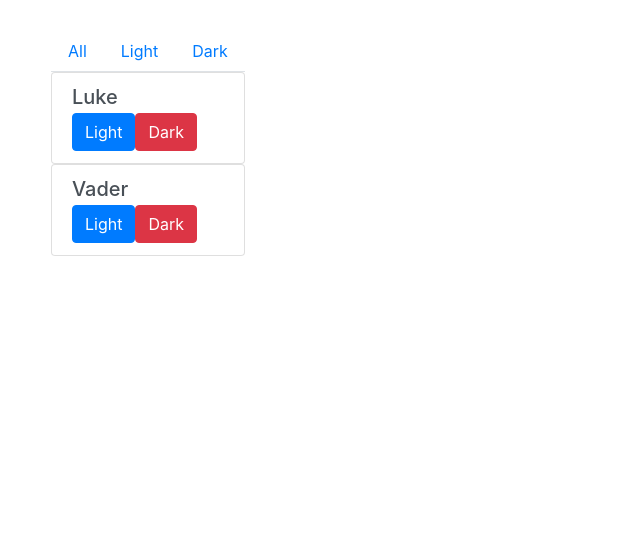
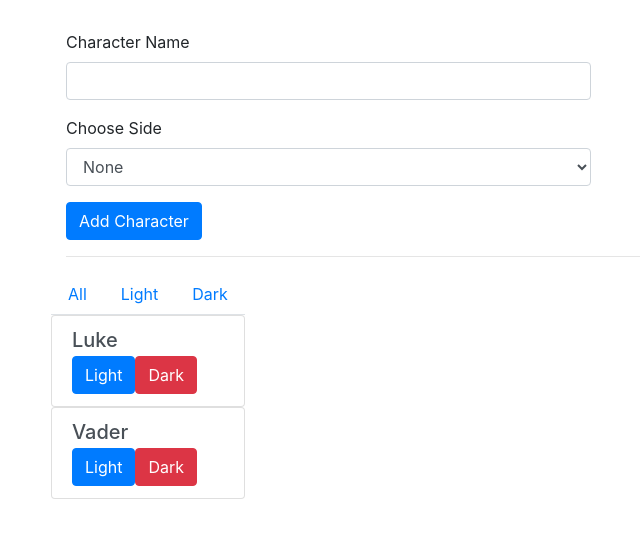
Before and after one commit to tkolnierzak/angularWebApp, an Angular app: page / in a window 1280 px wide. Shown: the top 538 px of the page, without its empty margins (34-674 px from the left). Built offline with nearby package versions, Linux system fonts and the light colour scheme.

Commit message:
#7/63 Creating a form

```diff
--- a/src/app/app.component.html
+++ b/src/app/app.component.html
@@ -1,4 +1,10 @@
 <div class="container">
+  <div class="row">
+    <div class="col-xs-12 col-sm-6">
+      <app-create-character></app-create-character>
+    </div>
+  </div>
+  <hr>
   <div class="row">
     <div class="col-xs-12"><app-tabs></app-tabs></div>
   </div>
--- a/src/app/app.module.ts
+++ b/src/app/app.module.ts
@@ -7,13 +7,15 @@
 import { ItemComponent } from './item/item.component';
 import { StarWarsService } from './star-wars.service';
 import { LogService } from './log.service';
+import { CreateCharacterComponent } from './create-character/create-character.component';
 
 @NgModule({
   declarations: [
     AppComponent,
     TabsComponent,
     ListComponent,
-    ItemComponent
+    ItemComponent,
+    CreateCharacterComponent
   ],
   imports: [
     BrowserModule
--- /dev/null
+++ b/src/app/create-character/create-character.component.html
@@ -0,0 +1,13 @@
+<form>
+  <div class="form-group">
+    <label for="name">Character Name</label>
+    <input type="text" id="name" name="name" class="form-control">
+  </div>
+  <div class="form-group">
+    <label for="side">Choose Side</label>
+    <select name="side" id="side" class="form-control">
+      <option *ngFor="let option of availableSides" [value]="option.value">{{ option.display }}</option>
+    </select>
+  </div>
+  <button class="btn btn-primary" type="submit">Add Character</button>
+</form>
--- /dev/null
+++ b/src/app/create-character/create-character.component.ts
@@ -0,0 +1,19 @@
+import { Component, OnInit } from '@angular/core';
+
+@Component({
+  selector: 'app-create-character',
+  templateUrl: './create-character.component.html',
+  styleUrls: ['./create-character.component.css']
+})
+export class CreateCharacterComponent implements OnInit {
+  availableSides = [
+  { display: 'None', value: '' },
+  { display: 'Light', value: 'light' },
+  { display: 'Dark', value: 'dark' }
+  ]
+  constructor() { }
+
+  ngOnInit() {
+  }
+
+}
```
Also changed, not shown: src/app/create-character/create-character.component.css (added).
